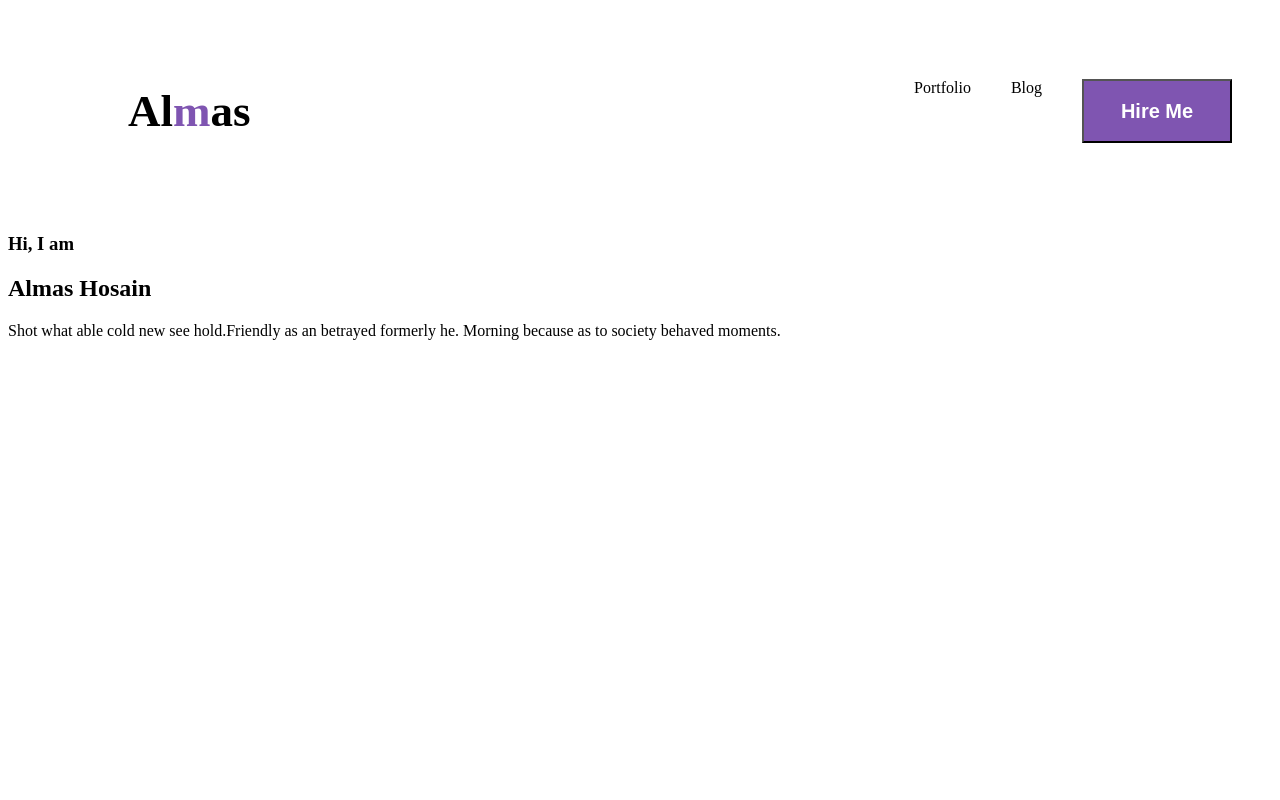
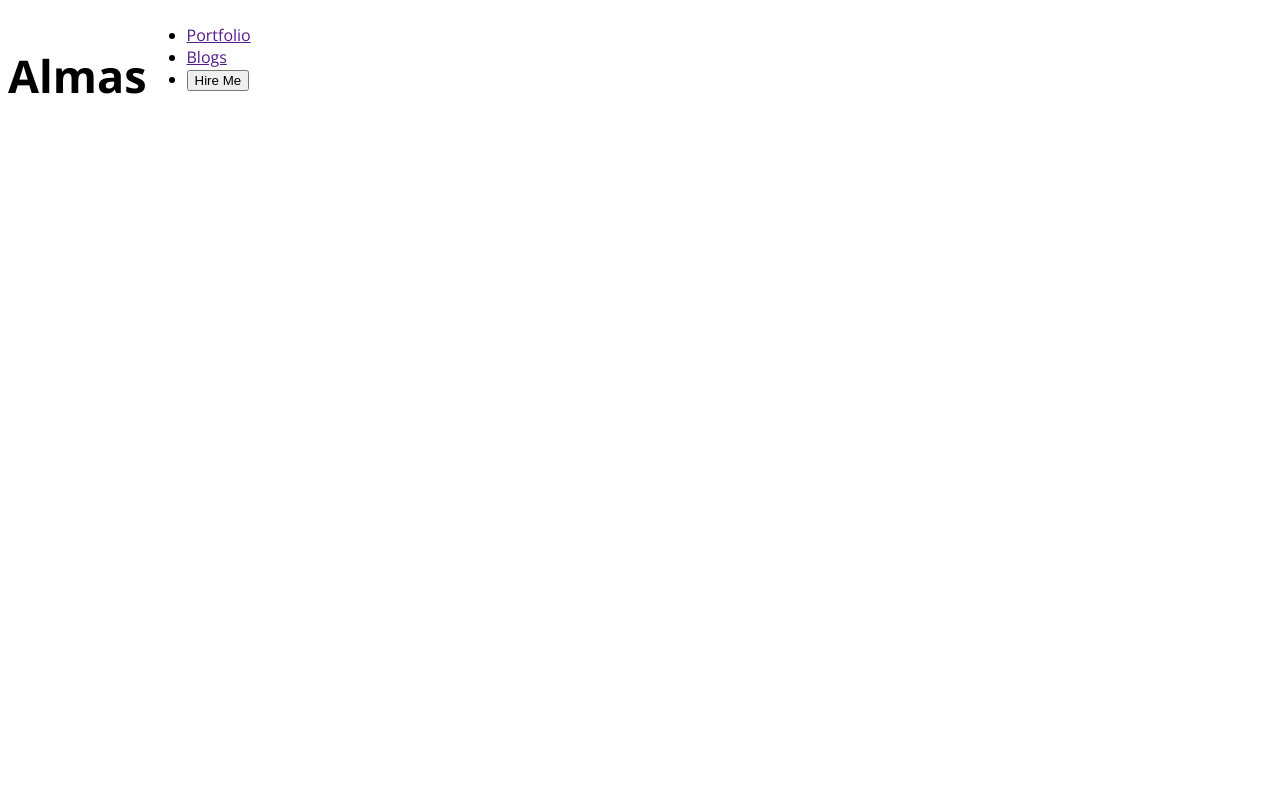
Before and after one commit to almashosain/assinment-preli, a plain HTML site: page index.html in a window 1280 px wide. Shown: the top 800 px of the page. Drawn offline with nearby package versions, Linux system fonts and the light colour scheme.

Commit message:
added nav title

```diff
--- a/index.css
+++ b/index.css
@@ -7,39 +7,10 @@
   font-variation-settings:
     "wdth" 100;
 }
-/* header */
-*{
-    max-width:1300px;
+/* nav style */
+nav{
+    display: flex;
 }
-.one{
+.nav_title{
+    font-weight: 800px;
     font-size: 45px;
-    font-weight: bolder;
-}
-.two{
-    color: #7F55B1;
-}
-.header{
-    display: flex;
-justify-content: space-between;
-width: auto;
-margin-left: 80px;
-padding: 40px;
-text-align: center;
-align-items: center;
-
-}
-nav ul {
-    display: flex;
-    gap: 40px;
-}
-ul li {
-    list-style: none;
-}
-.navbutton{
-    width: 150px;
-    height: 64px;
-  background-color:#7F55B1;
-  color: white;
-  font-size: 20px;
-  font-weight: bold;
-}
--- a/index.html
+++ b/index.html
@@ -9,45 +9,18 @@
 <link href="https://fonts.googleapis.com/css2?family=Inter+Tight:ital,wght@0,100..900;1,100..900&family=Inter:ital,opsz,wght@0,14..32,100..900;1,14..32,100..900&family=Open+Sans:ital,wght@0,300..800;1,300..800&display=swap" rel="stylesheet">
     <link rel="stylesheet" href="index.css">
 </head>
-<body>
-    <header class="header">
-        <h2 class="one">Al<span class="two">m</span>as</h2>
-<nav class="nav">
-
+<body class="open-sans-normal">
+  <nav>
+<h2 class="nav_title" >Almas</h2>
 <ul>
-    <li>Portfolio</li>
-    <li>Blog</li>
-    <li><button class="navbutton">Hire Me</button></li>
+    <li><a href="">Portfolio</a></li>
+    <li><a href="">Blogs</a></li>
+    <li><button>Hire Me</button></li>
 </ul>
-</nav>
-</header>
-<main>
-<section >
-    <div>
-<p> <h3>Hi, I  am</h3>
- <h2>Almas Hosain</h2>
-     </p>
-     <p>Shot what able cold new see hold.Friendly as an betrayed formerly he. Morning because as to society behaved moments.</p>
-
-
-    </div>
-<div>
-    <img src="./images copy/amlas.png" alt="">
-</div>
-
-</section>
 
 
 
-
-
-
-
-
-
-
-
-</main>
+  </nav>
 
 
 
```
